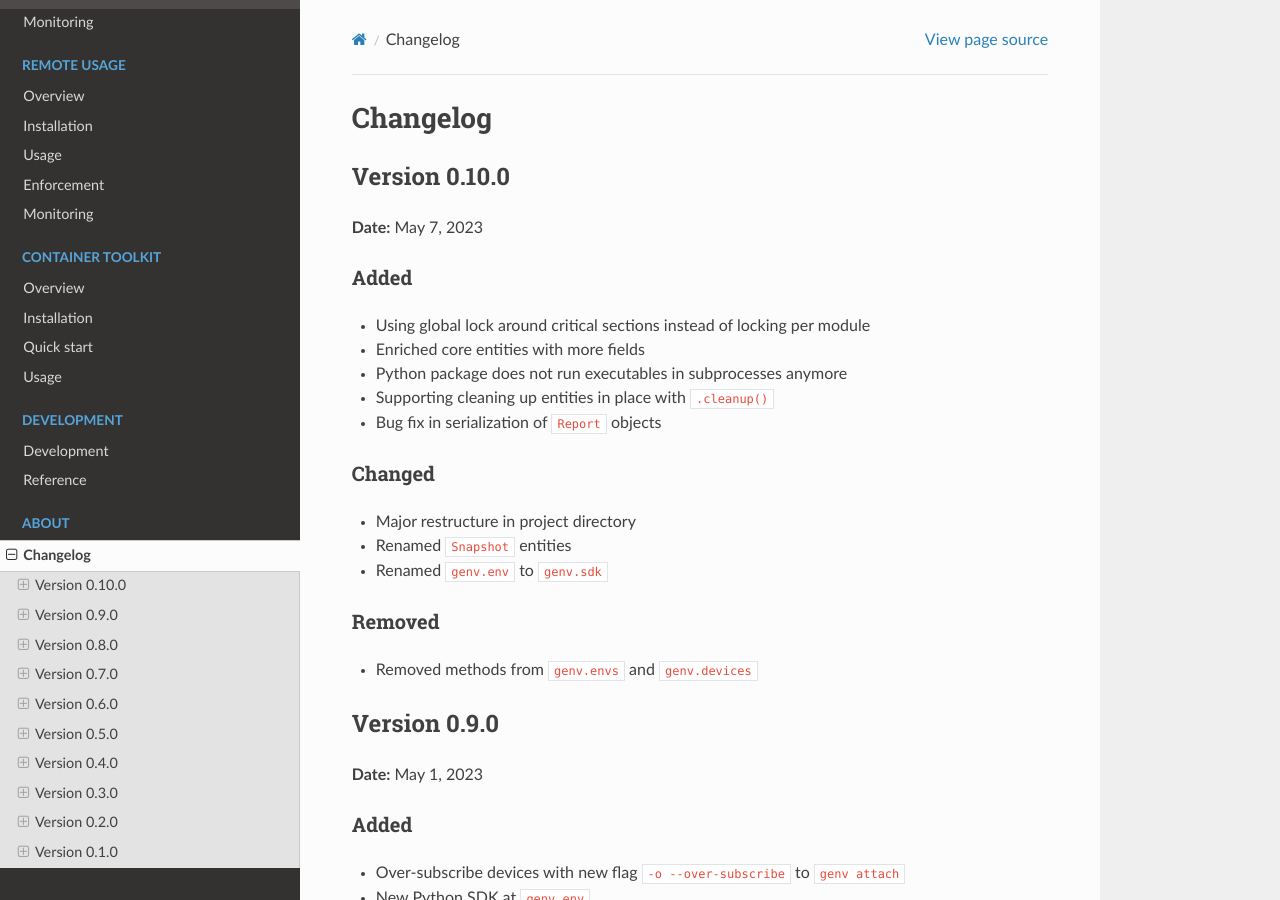
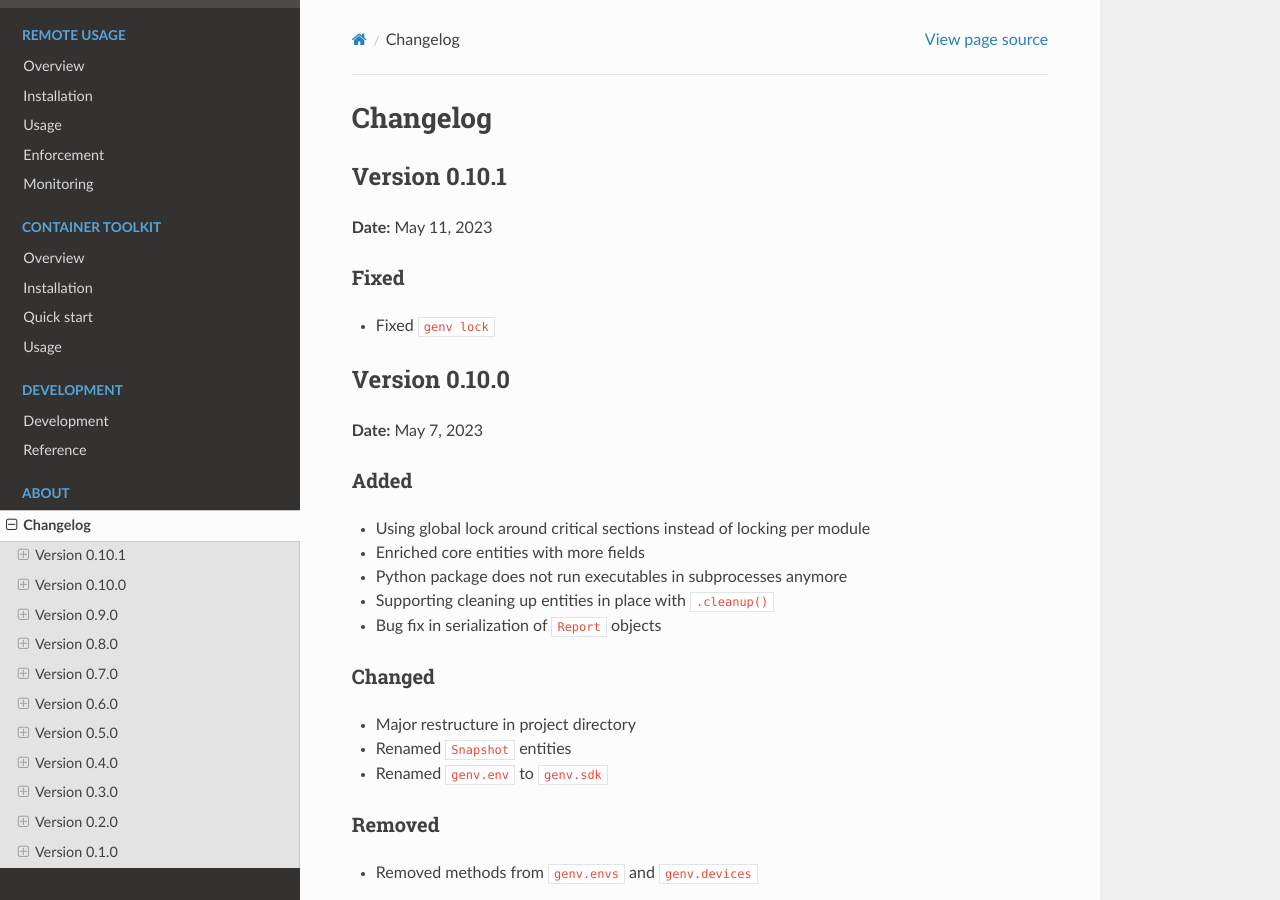
Before and after one commit to run-ai/genv, a Sphinx documentation site: the page built from docs/source/about/changelog.rst, in a window 1280 px wide and 900 px high. Built offline with Sphinx 7.4.7 and the Read the Docs theme 2.0.0, drawn with Linux system fonts in a browser that asks for light colours.

Commit message:
Bump version to 0.10.1

```diff
--- a/docs/source/about/changelog.rst
+++ b/docs/source/about/changelog.rst
@@ -1,5 +1,13 @@
 Changelog
 =========
+
+Version 0.10.1
+-------------
+**Date:** May 11, 2023
+
+Fixed
+~~~~~
+* Fixed :code:`genv lock`
 
 Version 0.10.0
 -------------
--- a/docs/source/conf.py
+++ b/docs/source/conf.py
@@ -9,7 +9,7 @@
 project = "Genv"
 copyright = "2022-2023, Run.ai"
 author = "Raz Rotenberg"
-release = "0.10.0"
+release = "0.10.1"
 
 # -- General configuration ---------------------------------------------------
 # https://www.sphinx-doc.org/en/master/usage/configuration.html#general-configuration
```
Also changed, not shown: 1 other file.
